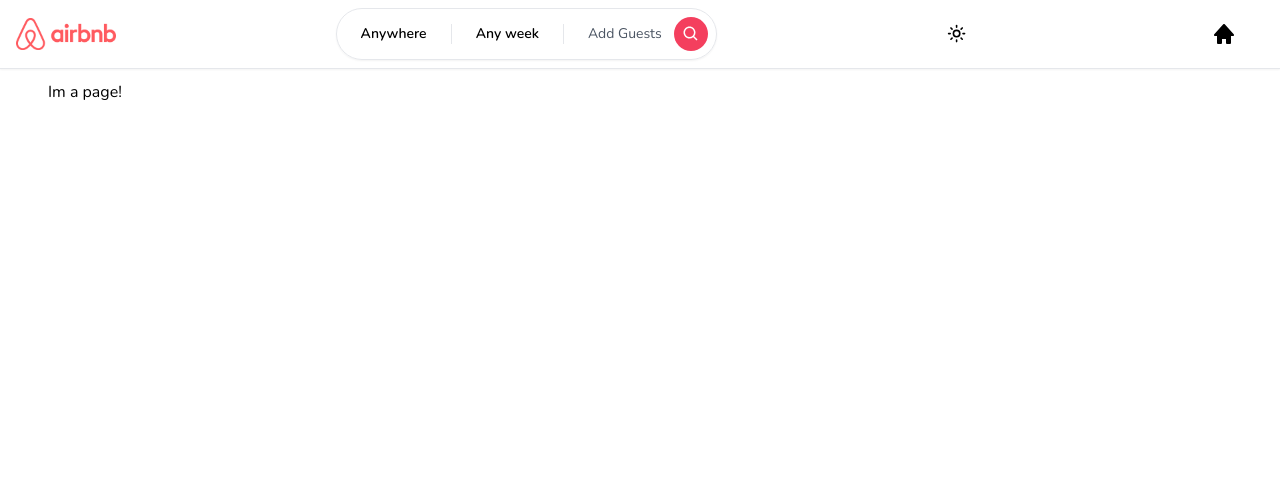
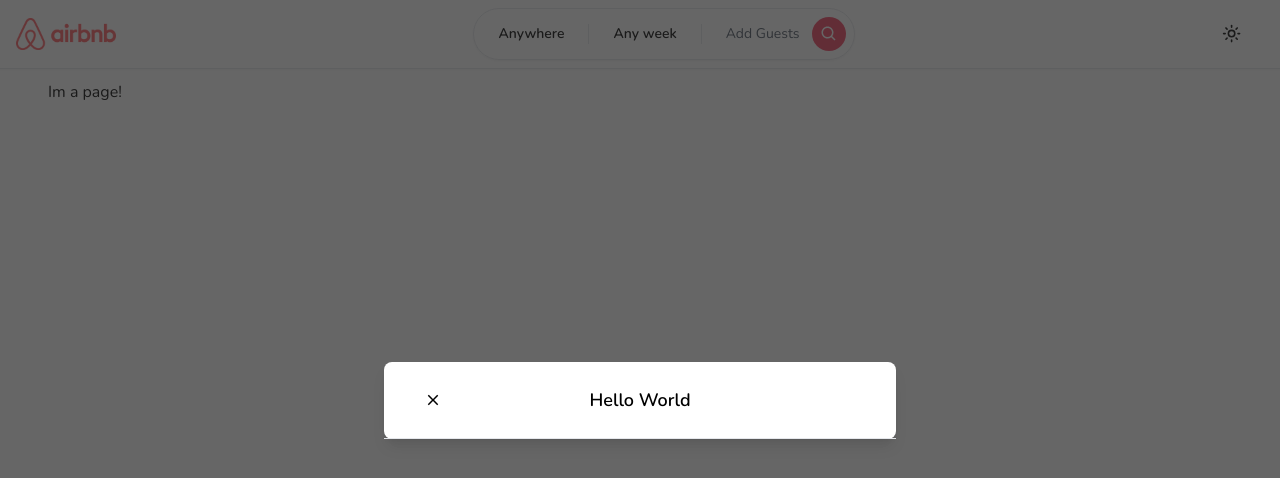
Before and after one commit to danielmateu/airbnb-clone, a Next.js app: page / in a window 1280 px wide. Shown: the top 478 px of the page. Built offline with nearby package versions, Linux system fonts and the light colour scheme; no server answers.

Commit message:
Working on modals

```diff
--- a/app/(root)/(routes)/layout.tsx
+++ b/app/(root)/(routes)/layout.tsx
@@ -1,6 +1,8 @@
 "use client"
 
-import { Navbar } from "@/app/components/navbar/Navbar"
+import ClientOnly from "@/components/ClientOnly"
+import { Modal } from "@/components/modals/Modal"
+import { Navbar } from "@/components/navbar/Navbar"
 
 const RootLayout = ({
     children
@@ -9,7 +11,19 @@ const RootLayout = ({
 }) => {
     return (
         <div className="h-full">
-            <Navbar />
+            <ClientOnly>
+                <Modal
+                    isOpen={true}
+                    onClose={() => { }}
+                    onSubmit={() => { }}
+                    title="Hello World"
+                    body={<div>Modal Body</div>}
+                    footer={<div>Modal Footer</div>}
+                    actionLabel="Action Label"
+                    disabled={false}
+                />
+                <Navbar />
+            </ClientOnly>
             <main className="py-20 px-12">
                 {children}
             </main>
--- a/app/(root)/(routes)/page.tsx
+++ b/app/(root)/(routes)/page.tsx
@@ -1,6 +1,6 @@
 
 
-import { Navbar } from '@/app/components/navbar/Navbar'
+import { Navbar } from '@/components/navbar/Navbar'
 import React from 'react'
 
 const RootPage = () => {
--- a/app/components/Container.tsx
+++ /dev/null
@@ -1,21 +0,0 @@
-"use client"
-
-interface ContainerProps {
-    children: React.ReactNode
-}
-
-export const Container: React.FC<ContainerProps> = ({
-    children
-}: ContainerProps) => {
-    return (
-        <div className="
-        max-x-[2520px]
-        mx-auto
-        px-4
-        sm:px-2
-        md:px-10
-        xl:px-20">
-            {children}
-        </div>
-    )
-}
--- a/app/layout.tsx
+++ b/app/layout.tsx
@@ -1,10 +1,10 @@
 import './globals.css'
 import type { Metadata } from 'next'
 import { Inter, Nunito } from 'next/font/google'
-import { Navbar } from './components/navbar/Navbar'
 import { ThemeProvider } from "@/components/theme-provider"
 
 import { ClerkProvider } from '@clerk/nextjs'
+
 
 const inter = Inter({ subsets: ['latin'] })
 
--- /dev/null
+++ b/components/ClientOnly.tsx
@@ -0,0 +1,31 @@
+"use client"
+
+import { useEffect, useState } from "react"
+
+interface ClientOnlyProps {
+    children: React.ReactNode
+}
+
+const ClientOnly = ({
+    children
+}: {
+    children: React.ReactNode
+}) => {
+
+    const [hasMounted, setHasMounted] = useState(false)
+
+    useEffect(() => {
+        setHasMounted(true)
+    }, [])
+
+    if (!hasMounted) {
+        return null
+    }
+    return (
+        <>
+            {children}
+        </>
+    )
+}
+
+export default ClientOnly
--- /dev/null
+++ b/components/modals/Modal.tsx
@@ -0,0 +1,143 @@
+"use client"
+
+import { IoMdClose } from "react-icons/io"
+import { useCallback, useEffect, useState } from "react";
+
+
+interface ModalProps {
+    isOpen: boolean;
+    onClose: () => void;
+    onSubmit: () => void;
+    title?: string;
+    body?: React.ReactElement;
+    footer?: React.ReactElement;
+    actionLabel: string;
+    disabled?: boolean;
+    secondaryAction?: () => void;
+    secondaryLabel?: string;
+
+}
+
+export const Modal: React.FC<ModalProps> = ({
+    isOpen,
+    onClose,
+    onSubmit,
+    title,
+    body,
+    footer,
+    actionLabel,
+    disabled,
+    secondaryAction,
+    secondaryLabel
+}) => {
+
+    const [showModal, setShowModal] = useState(isOpen)
+
+    useEffect(() => {
+        setShowModal(isOpen)
+    }, [isOpen])
+
+    const handleClose = useCallback(() => {
+        if (disabled) return
+
+        setShowModal(false)
+        setTimeout(() => {
+            onClose()
+        }, 300)
+    }, [disabled, onClose])
+
+    const handleSubmit = useCallback(() => {
+
+        if (disabled) return
+
+        onSubmit()
+
+    }, [disabled, onSubmit])
+
+    const handleSecondaryAction = useCallback(() => {
+
+        if (disabled || !secondaryAction) return
+
+        secondaryAction()
+    }, [disabled, secondaryAction])
+
+    if (!isOpen) return null
+
+    return (
+        <>
+            <div className="flex
+            justify-center
+            items-center
+            overflow-x-hidden
+            fixed
+            inset-0
+            z-50
+            outline-none
+            focus:outline-none
+            bg-neutral-800/70
+            ">
+                <div className="relative
+                w-full
+                md:w-4/6
+                lg:w-3/6
+                xl:w-2/5
+                my-6
+                mx-auto
+                h-full
+                lg:h-auto
+                md:h-auto
+                ">
+                    {/*content*/}
+                    <div className={`translate
+                    duration-300
+                    h-full
+                    ${showModal ? "translate-y-0" : "translate-y-full"}
+                    ${showModal ? "opacity-100" : "opacity-0"}
+                    `}>
+                        <div className="
+                        translate
+                        h-full
+                        md:h-auto
+                        border-0
+                        rounded-lg
+                        shadow-lg
+                        relative
+                        flex
+                        flex-col
+                        w-full
+                        bg-white
+                        outline-none
+                        focus:outline-none
+                        ">
+                            {/*header*/}
+                            <div className="flex
+                            items-center
+                            p-6
+                            rounded-t
+                            justify-center
+                            relative
+                            border-b-[1px]
+                            ">
+                                <button
+                                    onClick={handleClose}
+                                    className="
+                                p-1
+                                border-0
+                                hover:poacity-70
+                                transition
+                                absolute
+                                left-9
+                                ">
+                                    <IoMdClose size={18} className='dark:text-black' />
+                                </button>
+                                <div className="text-lg font-semibold dark:text-black">
+                                    {title}
+                                </div>
+                            </div>
+                        </div>
+                    </div>
+                </div>
+            </div>
+        </>
+    )
+}
--- a/app/components/navbar/Navbar.tsx
+++ b/components/navbar/Navbar.tsx
@@ -1,6 +1,5 @@
 "use client"
 
-import { ModeToggle } from "@/components/mode-toggle"
 import { Logo } from "./Logo"
 import { Search } from "./Search"
 import { UserMenu } from "./UserMenu"
@@ -9,8 +8,7 @@ import { UserMenu } from "./UserMenu"
 export const Navbar = () => {
     return (
         <nav className="fixed w-full z-10 shadow-sm dark:bg-gray-800">
-            <div className="py-2 border-b-[1px]">
-                {/* <Container > */}
+            <div className="py-2 border-b-[1px] dark:border-b-black">
                 <div className="
                     flex
                     flex-row
@@ -22,10 +20,9 @@ export const Navbar = () => {
                 >
                     <Logo />
                     <Search />
-                    <ModeToggle />
+
                     <UserMenu />
                 </div>
-                {/* </Container> */}
             </div>
         </nav>
     )
--- a/app/components/navbar/Search.tsx
+++ b/components/navbar/Search.tsx
@@ -6,6 +6,7 @@ export const Search = () => {
     return (
         <div className="
         border-[1px]
+        dark:border-[0px]
         w-full
         md:w-auto
         py-2
@@ -34,7 +35,7 @@ export const Search = () => {
                 items-center
                 gap-3
                 ">
-                    <div className="hidden sm:block">
+                    <div className="hidden sm:block dark:text-gray-300">
                         Add Guests
                     </div>
                     <div className="p-2 bg-rose-500 rounded-full text-white">
--- a/app/components/navbar/UserMenu.tsx
+++ b/components/navbar/UserMenu.tsx
@@ -7,6 +7,7 @@ import { BiSolidHome } from 'react-icons/bi';
 import { useState } from 'react';
 import { Button } from '@/components/ui/button';
 import { Sparkles } from 'lucide-react';
+import { ModeToggle } from '@/components/mode-toggle';
 
 
 export const UserMenu = () => {
@@ -24,7 +25,7 @@ export const UserMenu = () => {
     return (
         <div className='relative'>
             <div className="flex flex-row items-center gap-3">
-                <div onClick={() => { }}
+                {/* <div onClick={() => { }}
                     className="
                     hidden
                     md:block
@@ -38,7 +39,6 @@ export const UserMenu = () => {
                     "
                 >
                     <BiSolidHome className='text-2xl hover:scale-105 hover:text-rose-500 transition' onClick={toggleMenu} />
-
                     {
                         isOpen && (
                             <div className='absolute top-10 right-0 bg-white shadow-md rounded-md animate__animated animate__fadeIn animate__faster'>
@@ -49,7 +49,9 @@ export const UserMenu = () => {
                             </div>
                         )
                     }
-                </div>
+                </div> */}
+
+                <ModeToggle />
 
                 <div className="hover:scale-110 transition">
                     {userId && <UserButton afterSignOutUrl="/" />}
```
Also changed, not shown: components/navbar/Logo.tsx (renamed from app/components/navbar/Logo.tsx), components/navbar/MenuItem.tsx (renamed from app/components/navbar/MenuItem.tsx).
